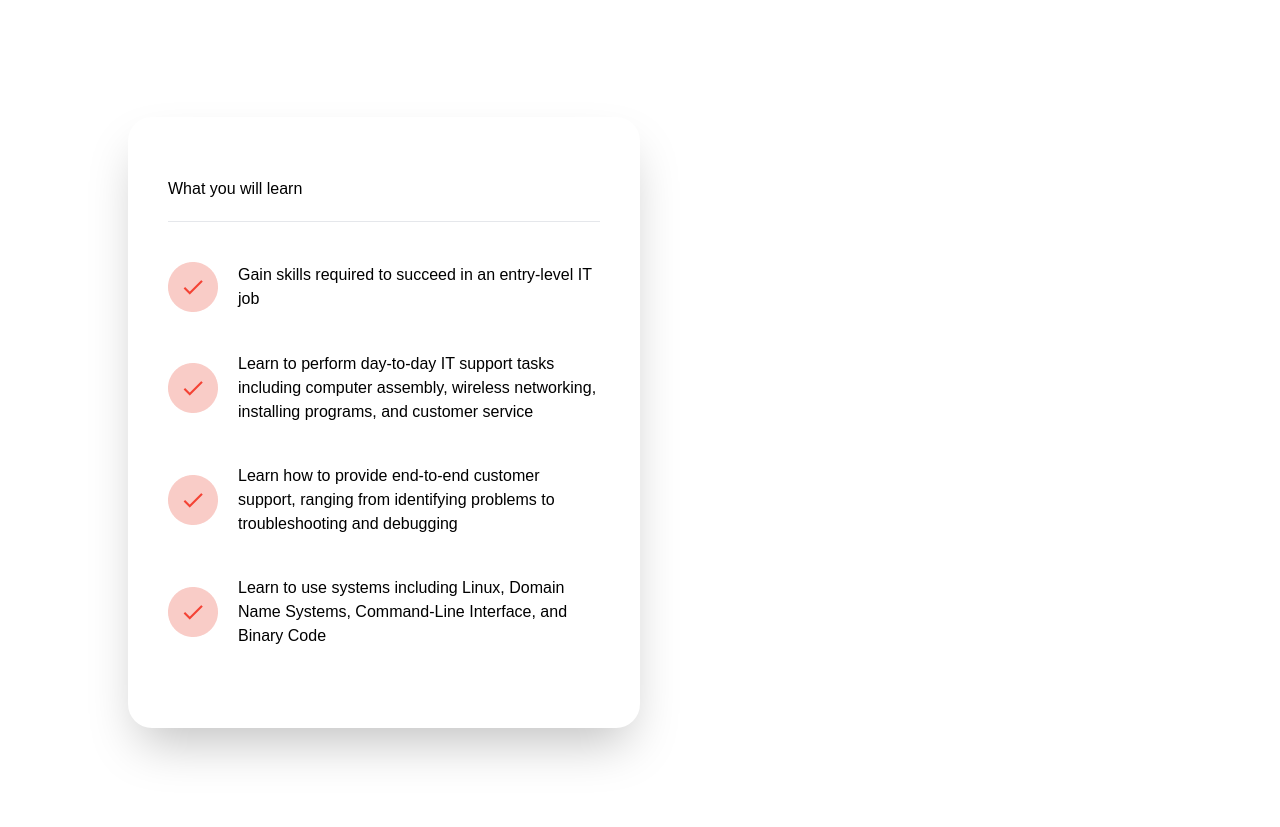
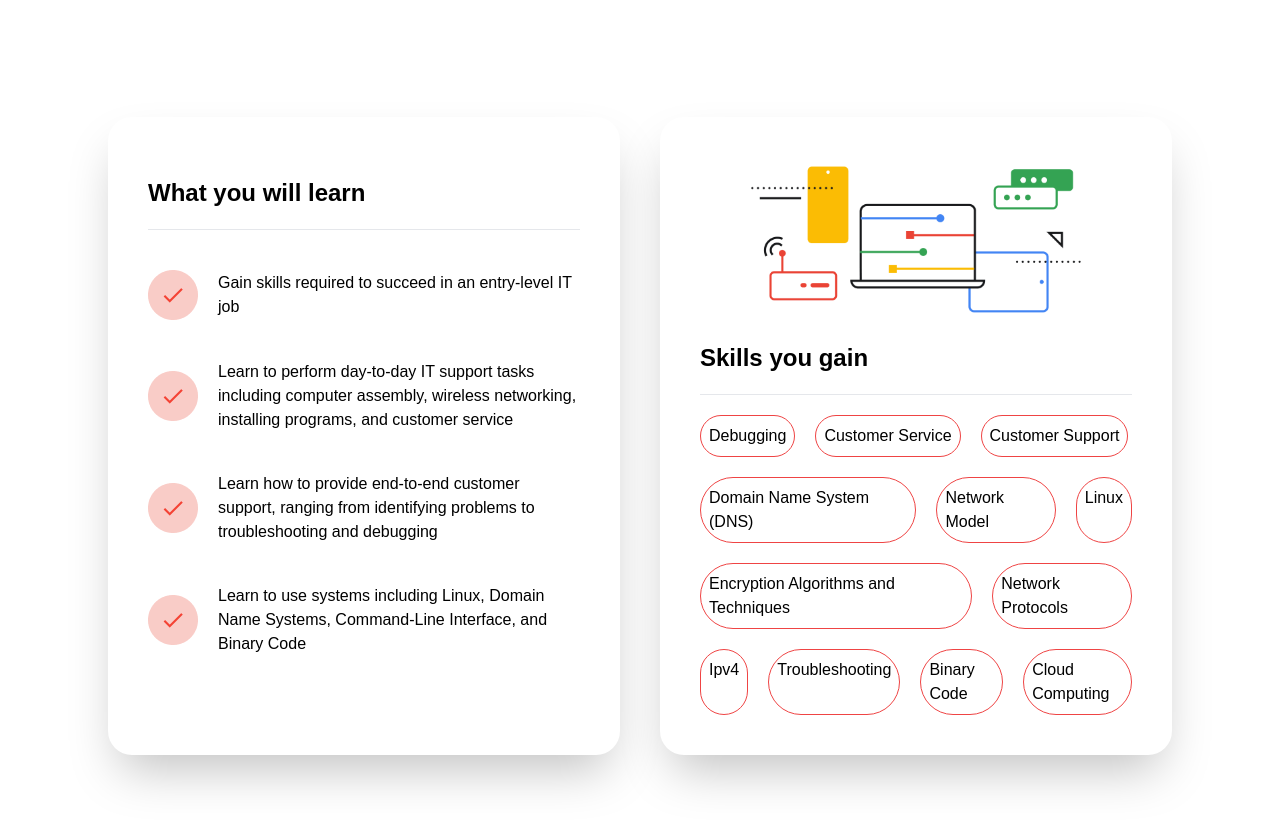
Before and after one commit to Jerome-Mondol/TailwindAssingment, a website built with Vite: page index.html in a window 1280 px wide. Shown: the part 890-1717 px from the top of the page. Built offline with nearby package versions, Linux system fonts and the light colour scheme.

Commit message:
learn part-2 done

```diff
--- a/index.html
+++ b/index.html
@@ -93,9 +93,9 @@
             </div>
         </div>
 
-        <div class="whatToLearn flex flex-row justify-center my-20">
+        <div class="whatToLearn flex flex-row justify-center my-20 gap-10">
             <div class="whatToLearnP1 w-[40%] rounded-3xl shadow-2xl my-10 p-10">
-                <h1 class="my-5">What you will learn</h1>
+                <h1 class="my-5 font-bold text-2xl">What you will learn</h1>
                 <hr>
                 <div class="points">
                     <div class="point flex items-center gap-5 my-10 font-medium">
@@ -116,7 +116,33 @@
                     </div>
                 </div>
             </div>
-            <div class="whatToLearnP2 w-[40%]"></div>
+            <div class="whatToLearnP2 w-[40%] rounded-3xl shadow-2xl my-10 p-10">
+                <img src="./img/IT_social 1.png" alt="">
+                <h1 class="my-5 text-2xl font-bold">Skills you gain</h1>
+                <hr>
+                <div class="tags flex flex-col gap-5">
+                    <div class="tagRow flex gap-5 mt-5">
+                        <span class="border border-red-500 p-2 rounded-full">Debugging</span>
+                        <span class="border border-red-500 p-2 rounded-full">Customer Service</span>
+                        <span class="border border-red-500 p-2 rounded-full">Customer Support</span>
+                    </div>
+                    <div class="tagRow flex gap-5">
+                        <span class="border border-red-500 p-2 rounded-full">Domain Name System (DNS)</span>
+                        <span class="border border-red-500 p-2 rounded-full">Network Model</span>
+                        <span class="border border-red-500 p-2 rounded-full">Linux</span>
+                    </div>
+                    <div class="tagRow flex gap-5">
+                        <span class="border border-red-500 p-2 rounded-full">Encryption Algorithms and Techniques</span>
+                        <span class="border border-red-500 p-2 rounded-full">Network Protocols</span>
+                    </div>
+                    <div class="tagRow flex gap-5">
+                        <span class="border border-red-500 p-2 rounded-full">Ipv4</span>
+                        <span class="border border-red-500 p-2 rounded-full">Troubleshooting</span>
+                        <span class="border border-red-500 p-2 rounded-full">Binary Code</span>
+                        <span class="border border-red-500 p-2 rounded-full">Cloud Computing</span>
+                    </div>
+                </div>
+            </div>
         </div>
       </div>
     </div>
```
Also changed, not shown: img/IT_social 1.png (added).
